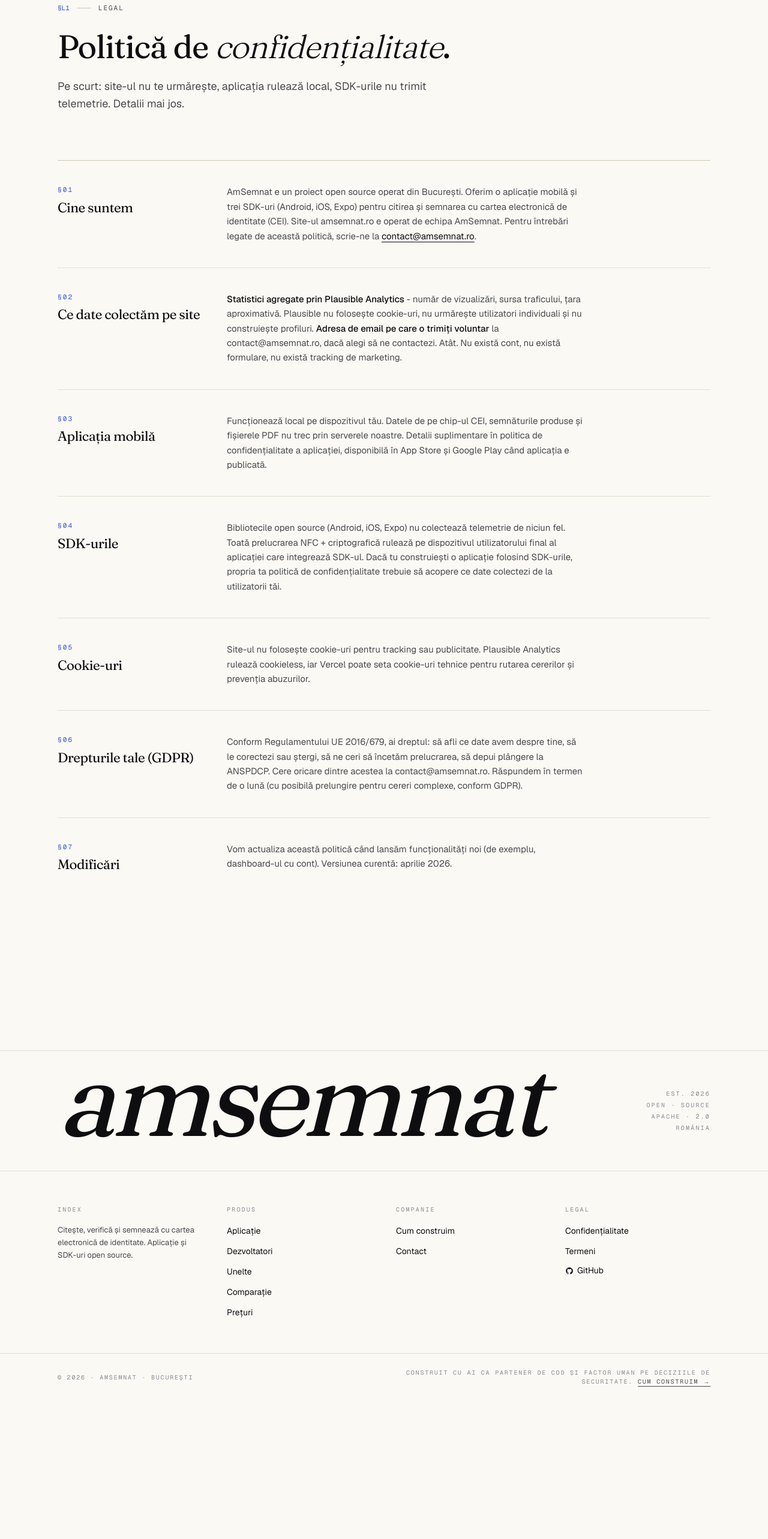
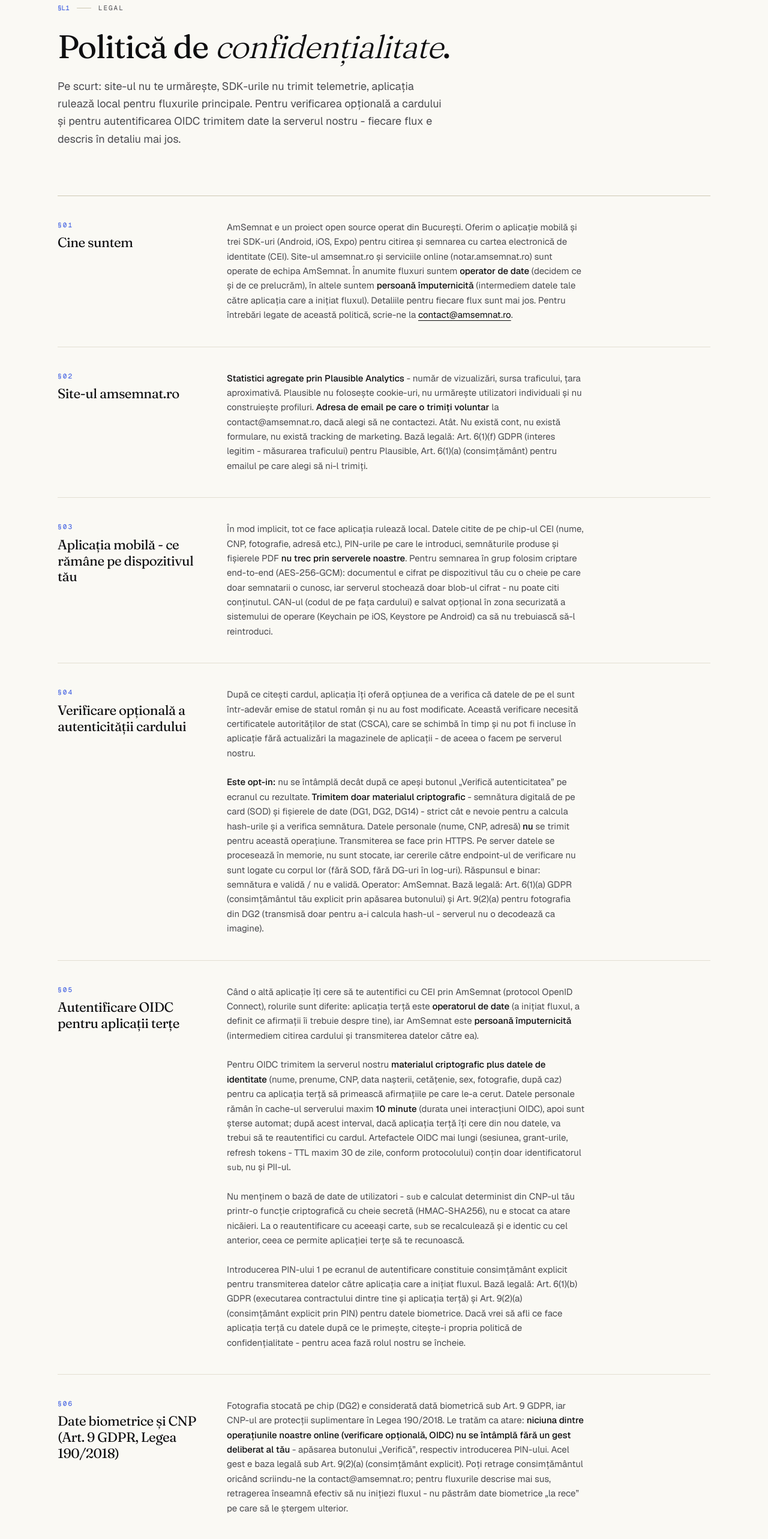
Before and after one commit to am-semnat/am-semnat-web, a Next.js app: page /legal/confidentialitate in a window 1280 px wide. Shown: the part 180-2746 px from the top of the page at 60% size. Before the commit the page ends 2515 px from the top, so only its background shows below. Built offline with nearby package versions, Linux system fonts and the light colour scheme; no server answers.

Commit message:
fix: privacy policy

```diff
--- a/app/legal/confidentialitate/page.tsx
+++ b/app/legal/confidentialitate/page.tsx
@@ -6,20 +6,31 @@
 export const metadata: Metadata = {
   title: "Politică de confidențialitate",
   description:
-    "Ce date colectează site-ul amsemnat.ro și cum le folosim.",
+    "Ce date colectează site-ul amsemnat.ro și aplicația mobilă, când părăsesc dispozitivul tău, și pe ce bază GDPR le prelucrăm.",
 };
 
 const sections = [
   {
     index: "01",
+    id: "cine-suntem",
     title: "Cine suntem",
     body: (
       <>
-        AmSemnat e un proiect open source operat din București. Oferim o
-        aplicație mobilă și trei SDK-uri (Android, iOS, Expo) pentru
+        AmSemnat e un proiect open source operat din București. Oferim
+        o aplicație mobilă și trei SDK-uri (Android, iOS, Expo) pentru
         citirea și semnarea cu cartea electronică de identitate (CEI).
-        Site-ul amsemnat.ro e operat de echipa AmSemnat. Pentru întrebări
-        legate de această politică, scrie-ne la{" "}
+        Site-ul amsemnat.ro și serviciile online (notar.amsemnat.ro)
+        sunt operate de echipa AmSemnat. În anumite fluxuri suntem{" "}
+        <strong className="text-ink font-medium">
+          operator de date
+        </strong>{" "}
+        (decidem ce și de ce prelucrăm), în altele suntem{" "}
+        <strong className="text-ink font-medium">
+          persoană împuternicită
+        </strong>{" "}
+        (intermediem datele tale către aplicația care a inițiat
+        fluxul). Detaliile pentru fiecare flux sunt mai jos. Pentru
+        întrebări legate de această politică, scrie-ne la{" "}
         <a
           href={`mailto:${CONTACT_EMAIL}`}
           className="text-ink hover:text-cobalt-600 underline decoration-1 underline-offset-4 transition-colors"
@@ -32,7 +43,8 @@
   },
   {
     index: "02",
-    title: "Ce date colectăm pe site",
+    id: "site",
+    title: "Site-ul amsemnat.ro",
     body: (
       <>
         <strong className="text-ink font-medium">
@@ -44,72 +56,249 @@
         <strong className="text-ink font-medium">
           Adresa de email pe care o trimiți voluntar
         </strong>{" "}
-        la {CONTACT_EMAIL}, dacă alegi să ne contactezi. Atât. Nu există
-        cont, nu există formulare, nu există tracking de marketing.
+        la {CONTACT_EMAIL}, dacă alegi să ne contactezi. Atât. Nu
+        există cont, nu există formulare, nu există tracking de
+        marketing. Bază legală: Art. 6(1)(f) GDPR (interes legitim -
+        măsurarea traficului) pentru Plausible, Art. 6(1)(a)
+        (consimțământ) pentru emailul pe care alegi să ni-l trimiți.
       </>
     ),
   },
   {
     index: "03",
-    title: "Aplicația mobilă",
+    id: "aplicatie-local",
+    title: "Aplicația mobilă - ce rămâne pe dispozitivul tău",
     body: (
       <>
-        Funcționează local pe dispozitivul tău. Datele de pe chip-ul CEI,
-        semnăturile produse și fișierele PDF nu trec prin serverele
-        noastre. Detalii suplimentare în politica de confidențialitate a
-        aplicației, disponibilă în App Store și Google Play când aplicația
-        e publicată.
+        În mod implicit, tot ce face aplicația rulează local. Datele
+        citite de pe chip-ul CEI (nume, CNP, fotografie, adresă etc.),
+        PIN-urile pe care le introduci, semnăturile produse și
+        fișierele PDF{" "}
+        <strong className="text-ink font-medium">
+          nu trec prin serverele noastre
+        </strong>
+        . Pentru semnarea în grup folosim criptare end-to-end
+        (AES-256-GCM): documentul e cifrat pe dispozitivul tău cu o
+        cheie pe care doar semnatarii o cunosc, iar serverul stochează
+        doar blob-ul cifrat - nu poate citi conținutul. CAN-ul (codul
+        de pe fața cardului) e salvat opțional în zona securizată a
+        sistemului de operare (Keychain pe iOS, Keystore pe Android)
+        ca să nu trebuiască să-l reintroduci.
       </>
     ),
   },
   {
     index: "04",
-    title: "SDK-urile",
+    id: "verificare",
+    title: "Verificare opțională a autenticității cardului",
     body: (
       <>
-        Bibliotecile open source (Android, iOS, Expo) nu colectează
-        telemetrie de niciun fel. Toată prelucrarea NFC + criptografică
-        rulează pe dispozitivul utilizatorului final al aplicației care
-        integrează SDK-ul. Dacă tu construiești o aplicație folosind
-        SDK-urile, propria ta politică de confidențialitate trebuie să
-        acopere ce date colectezi de la utilizatorii tăi.
+        După ce citești cardul, aplicația îți oferă opțiunea de a
+        verifica că datele de pe el sunt într-adevăr emise de statul
+        român și nu au fost modificate. Această verificare necesită
+        certificatele autorităților de stat (CSCA), care se schimbă în
+        timp și nu pot fi incluse în aplicație fără actualizări la
+        magazinele de aplicații - de aceea o facem pe serverul nostru.
+        <br />
+        <br />
+        <strong className="text-ink font-medium">Este opt-in:</strong>{" "}
+        nu se întâmplă decât după ce apeși butonul „Verifică
+        autenticitatea” pe ecranul cu rezultate.{" "}
+        <strong className="text-ink font-medium">
+          Trimitem doar materialul criptografic
+        </strong>{" "}
+        - semnătura digitală de pe card (SOD) și fișierele de date
+        (DG1, DG2, DG14) - strict cât e nevoie pentru a calcula
+        hash-urile și a verifica semnătura. Datele personale (nume,
+        CNP, adresă) <strong className="text-ink font-medium">nu</strong>{" "}
+        se trimit pentru această operațiune. Transmiterea se face prin
+        HTTPS. Pe server datele se procesează în memorie, nu sunt
+        stocate, iar cererile către endpoint-ul de verificare nu sunt
+        logate cu corpul lor (fără SOD, fără DG-uri în log-uri).
+        Răspunsul e binar: semnătura e validă / nu e validă. Operator:
+        AmSemnat. Bază legală: Art. 6(1)(a) GDPR (consimțământul tău
+        explicit prin apăsarea butonului) și Art. 9(2)(a) pentru
+        fotografia din DG2 (transmisă doar pentru a-i calcula hash-ul
+        - serverul nu o decodează ca imagine).
       </>
     ),
   },
   {
     index: "05",
-    title: "Cookie-uri",
+    id: "autentificare-oidc",
+    title: "Autentificare OIDC pentru aplicații terțe",
     body: (
       <>
-        Site-ul nu folosește cookie-uri pentru tracking sau publicitate.
-        Plausible Analytics rulează cookieless, iar Vercel poate seta
-        cookie-uri tehnice pentru rutarea cererilor și prevenția
-        abuzurilor.
+        Când o altă aplicație îți cere să te autentifici cu CEI prin
+        AmSemnat (protocol OpenID Connect), rolurile sunt diferite:
+        aplicația terță este{" "}
+        <strong className="text-ink font-medium">
+          operatorul de date
+        </strong>{" "}
+        (a inițiat fluxul, a definit ce afirmații îi trebuie despre
+        tine), iar AmSemnat este{" "}
+        <strong className="text-ink font-medium">
+          persoană împuternicită
+        </strong>{" "}
+        (intermediem citirea cardului și transmiterea datelor către
+        ea).
+        <br />
+        <br />
+        Pentru OIDC trimitem la serverul nostru{" "}
+        <strong className="text-ink font-medium">
+          materialul criptografic plus datele de identitate
+        </strong>{" "}
+        (nume, prenume, CNP, data nașterii, cetățenie, sex,
+        fotografie, după caz) pentru ca aplicația terță să primească
+        afirmațiile pe care le-a cerut. Datele personale rămân în
+        cache-ul serverului maxim{" "}
+        <strong className="text-ink font-medium">10 minute</strong>{" "}
+        (durata unei interacțiuni OIDC), apoi sunt șterse automat;
+        după acest interval, dacă aplicația terță îți cere din nou
+        datele, va trebui să te reautentifici cu cardul. Artefactele
+        OIDC mai lungi (sesiunea, grant-urile, refresh tokens - TTL
+        maxim 30 de zile, conform protocolului) conțin doar
+        identificatorul{" "}
+        <code className="text-[0.9em]">sub</code>, nu și PII-ul.
+        <br />
+        <br />
+        Nu menținem o bază de date de utilizatori -{" "}
+        <code className="text-[0.9em]">sub</code> e calculat
+        determinist din CNP-ul tău printr-o funcție criptografică cu
+        cheie secretă (HMAC-SHA256), nu e stocat ca atare nicăieri.
+        La o reautentificare cu aceeași carte,{" "}
+        <code className="text-[0.9em]">sub</code> se recalculează și
+        e identic cu cel anterior, ceea ce permite aplicației terțe
+        să te recunoască.
+        <br />
+        <br />
+        Introducerea PIN-ului 1 pe ecranul de autentificare constituie
+        consimțământ explicit pentru transmiterea datelor către
+        aplicația care a inițiat fluxul. Bază legală: Art. 6(1)(b)
+        GDPR (executarea contractului dintre tine și aplicația terță)
+        și Art. 9(2)(a) (consimțământ explicit prin PIN) pentru
+        datele biometrice. Dacă vrei să afli ce face aplicația terță
+        cu datele după ce le primește, citește-i propria politică de
+        confidențialitate - pentru acea fază rolul nostru se încheie.
       </>
     ),
   },
   {
     index: "06",
-    title: "Drepturile tale (GDPR)",
+    id: "biometrice",
+    title: "Date biometrice și CNP (Art. 9 GDPR, Legea 190/2018)",
     body: (
       <>
-        Conform Regulamentului UE 2016/679, ai dreptul: să afli ce date
-        avem despre tine, să le corectezi sau ștergi, să ne ceri să
-        încetăm prelucrarea, să depui plângere la ANSPDCP. Cere oricare
-        dintre acestea la {CONTACT_EMAIL}. Răspundem în termen de o
-        lună (cu posibilă prelungire pentru cereri complexe, conform
-        GDPR).
+        Fotografia stocată pe chip (DG2) e considerată dată biometrică
+        sub Art. 9 GDPR, iar CNP-ul are protecții suplimentare în
+        Legea 190/2018. Le tratăm ca atare:{" "}
+        <strong className="text-ink font-medium">
+          niciuna dintre operațiunile noastre online (verificare
+          opțională, OIDC) nu se întâmplă fără un gest deliberat al
+          tău
+        </strong>{" "}
+        - apăsarea butonului „Verifică”, respectiv introducerea
+        PIN-ului. Acel gest e baza legală sub Art. 9(2)(a)
+        (consimțământ explicit). Poți retrage consimțământul oricând
+        scriindu-ne la {CONTACT_EMAIL}; pentru fluxurile descrise
+        mai sus, retragerea înseamnă efectiv să nu inițiezi fluxul -
+        nu păstrăm date biometrice „la rece” pe care să le ștergem
+        ulterior.
       </>
     ),
   },
   {
     index: "07",
+    id: "sdk",
+    title: "SDK-urile open source",
+    body: (
+      <>
+        Bibliotecile open source (Android, iOS, Expo) nu colectează
+        telemetrie de niciun fel. Toată prelucrarea NFC + criptografică
+        rulează pe dispozitivul utilizatorului final al aplicației
+        care integrează SDK-ul. Dacă tu construiești o aplicație
+        folosind SDK-urile, propria ta politică de confidențialitate
+        trebuie să acopere ce date colectezi de la utilizatorii tăi.
+      </>
+    ),
+  },
+  {
+    index: "08",
+    id: "cookies",
+    title: "Cookie-uri",
+    body: (
+      <>
+        Site-ul nu folosește cookie-uri pentru tracking sau
+        publicitate. Plausible Analytics rulează cookieless, iar
+        Vercel poate seta cookie-uri tehnice pentru rutarea cererilor
+        și prevenția abuzurilor. Aplicația mobilă nu folosește
+        cookie-uri - nu e un browser.
+      </>
+    ),
+  },
+  {
+    index: "09",
+    id: "drepturi",
+    title: "Drepturile tale (GDPR)",
+    body: (
+      <>
+        Conform Regulamentului UE 2016/679, ai următoarele drepturi:
+        acces la datele pe care le avem despre tine (Art. 15),
+        rectificare (Art. 16), ștergere (Art. 17), restricționarea
+        prelucrării (Art. 18), portabilitate (Art. 20), opoziție
+        (Art. 21), retragerea consimțământului în orice moment
+        (Art. 7(3)). Cere oricare dintre acestea la {CONTACT_EMAIL}.
+        Răspundem în termen de o lună (cu posibilă prelungire pentru
+        cereri complexe, conform GDPR). Pentru fluxurile descrise în
+        §03, §04 și §05, datele identificabile pe care le păstrăm
+        sunt minime sau zero - în practică, nu avem ce să-ți arătăm
+        sau să ștergem la cerere. Pentru §05, după expirarea
+        cache-ului de 10 minute, singurul lucru care mai face
+        referire la utilizator e{" "}
+        <code className="text-[0.9em]">sub</code>-ul (HMAC determinist
+        din CNP-ul de pe card - nu există un tabel CNP→sub pe care să-l
+        ștergem, iar sub-ul în sine e o valoare reproductibilă din
+        același card, nu o evidență a unei vizite anterioare).
+      </>
+    ),
+  },
+  {
+    index: "10",
+    id: "contact",
+    title: "Contact și ANSPDCP",
+    body: (
+      <>
+        Pentru orice întrebare sau cerere GDPR, scrie-ne la{" "}
+        <a
+          href={`mailto:${CONTACT_EMAIL}`}
+          className="text-ink hover:text-cobalt-600 underline decoration-1 underline-offset-4 transition-colors"
+        >
+          {CONTACT_EMAIL}
+        </a>
+        . Dacă crezi că am încălcat drepturile tale, ai dreptul să
+        depui plângere la Autoritatea Națională de Supraveghere a
+        Prelucrării Datelor cu Caracter Personal (ANSPDCP) -{" "}
+        <a
+          href="https://www.dataprotection.ro"
+          className="text-ink hover:text-cobalt-600 underline decoration-1 underline-offset-4 transition-colors"
+          target="_blank"
+          rel="noopener"
+        >
+          dataprotection.ro
+        </a>
+        .
+      </>
+    ),
+  },
+  {
+    index: "11",
+    id: "modificari",
     title: "Modificări",
     body: (
       <>
-        Vom actualiza această politică când lansăm funcționalități noi
-        (de exemplu, dashboard-ul cu cont). Versiunea curentă: aprilie
-        2026.
+        Vom actualiza această politică când lansăm funcționalități
+        noi sau când se schimbă infrastructura. Versiunea curentă:
+        aprilie 2026.
       </>
     ),
   },
@@ -124,15 +313,19 @@
         <em className="font-light italic">confidențialitate</em>.
       </h1>
       <p className="text-ink-muted mt-6 max-w-[55ch] text-lg leading-relaxed">
-        Pe scurt: site-ul nu te urmărește, aplicația rulează local,
-        SDK-urile nu trimit telemetrie. Detalii mai jos.
+        Pe scurt: site-ul nu te urmărește, SDK-urile nu trimit
+        telemetrie, aplicația rulează local pentru fluxurile
+        principale. Pentru verificarea opțională a cardului și pentru
+        autentificarea OIDC trimitem date la serverul nostru - fiecare
+        flux e descris în detaliu mai jos.
       </p>
 
       <div className="border-rule-strong divide-rule mt-16 divide-y border-t md:mt-20">
         {sections.map((s) => (
           <section
             key={s.index}
-            className="grid grid-cols-1 gap-x-10 gap-y-3 py-8 md:grid-cols-12 md:py-10"
+            id={s.id}
+            className="grid scroll-mt-24 grid-cols-1 gap-x-10 gap-y-3 py-8 md:grid-cols-12 md:py-10"
           >
             <div className="md:col-span-3">
               <div className="text-cobalt-600 font-mono text-[11px] tracking-[0.2em] uppercase tabular-nums">
```
